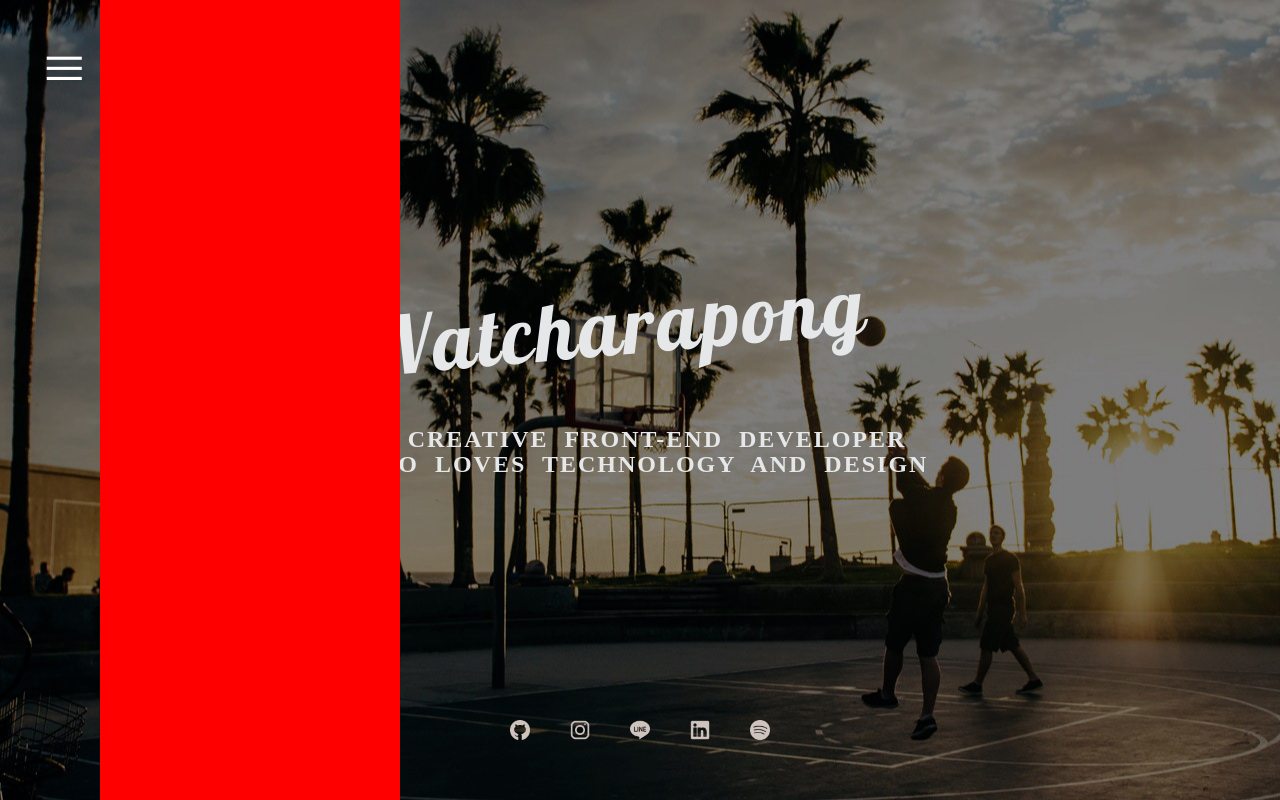
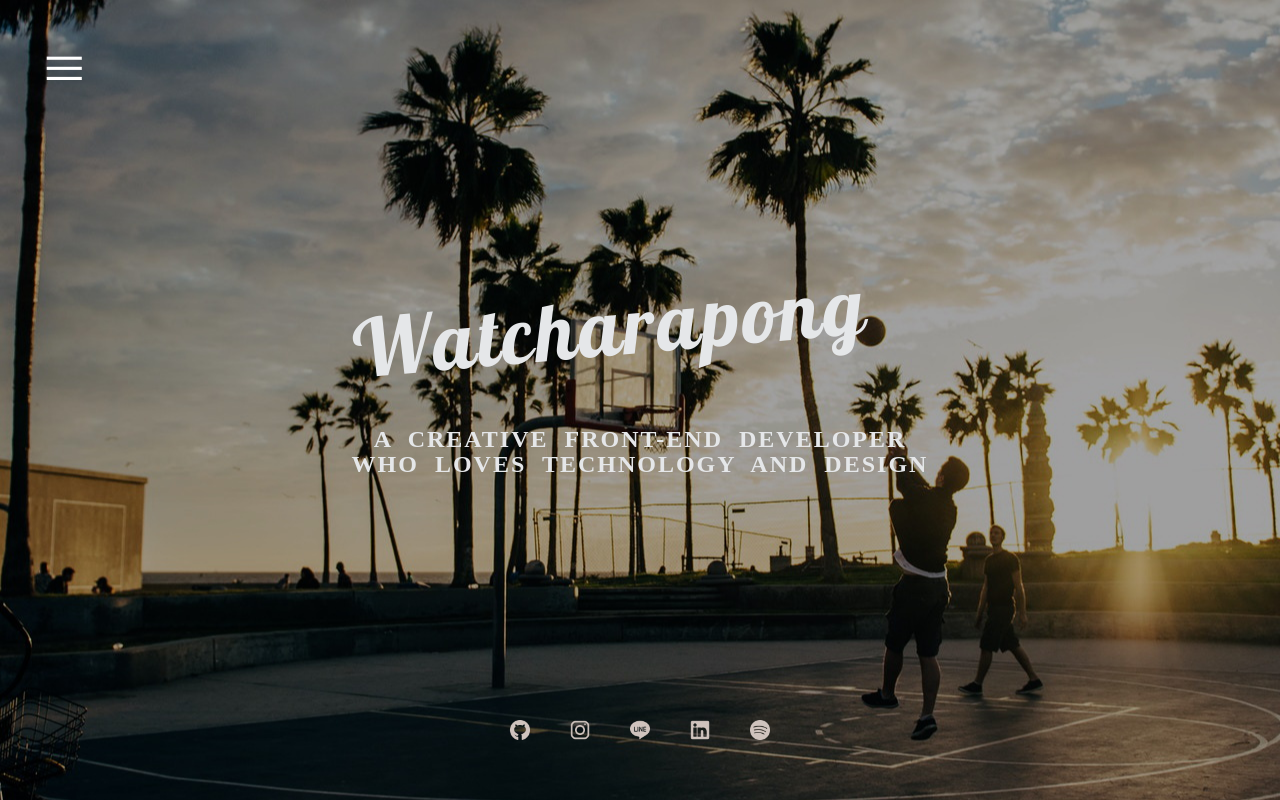
Before and after one commit to joepotibutr/me, a React (Create React App) app: page / in a window 1280 px wide. Built offline with nearby package versions, Linux system fonts and the light colour scheme; a web font is replaced by a local one.

Commit message:
Create half height sidebar navigation

```diff
--- a/package.json
+++ b/package.json
@@ -6,6 +6,7 @@
     "react": "^15.6.1",
     "react-addons-css-transition-group": "^15.6.0",
     "react-dom": "^15.6.1",
+    "react-router": "^4.1.2",
     "styled-components": "^2.1.2"
   },
   "devDependencies": {
--- a/src/App.style.js
+++ b/src/App.style.js
@@ -1,7 +1,7 @@
 import styled from 'styled-components'
 
 export const Background = styled.div`
-  background-image:url(${require('./assets/background-1.jpg')});
+  background-image:url(${require('./assets/background.jpg')});
   max-width:100%;
   height:100vh;
   background-position:center;
--- a/src/components/sidenav/sidenav.js
+++ b/src/components/sidenav/sidenav.js
@@ -1,5 +1,6 @@
 import React, { Component } from 'react';
-import { SidenavToggle , SidenavBar } from './sidenav.style';
+import { SidenavToggle , Sidebar , SidebarItem } from './sidenav.style';
+import { Flex } from '../../theme/grid';
 
 
 export default class SideNav extends Component {
@@ -17,9 +18,13 @@ export default class SideNav extends Component {
             <div>
 
                 <SidenavToggle  onClick={() => this.setState({ active:!this.state.active }) }>☰</SidenavToggle>
-
-                <SidenavBar active={this.state.active}/>
-
+                <Flex justify={'center'} align={'center'}>
+                    <Sidebar active={this.state.active}>
+                        <SidebarItem href="www.google.com" >About</SidebarItem>
+                        <SidebarItem href="www.google.com" >Projects</SidebarItem>
+                        <SidebarItem href="www.google.com" >Contact</SidebarItem>
+                    </Sidebar>
+                 </Flex>
             </div>
         );
     }
--- a/src/components/sidenav/sidenav.style.js
+++ b/src/components/sidenav/sidenav.style.js
@@ -2,6 +2,7 @@ import styled from 'styled-components';
 
 export const SidenavToggle = styled.span`
     cursor:pointer;
+    z-index:2;
     position:absolute;
     color:white;
     top:50px;
@@ -14,18 +15,27 @@ export const SidenavToggle = styled.span`
         }
 `
 
-export const SidenavBar = styled.div`
-        height: 100%;
-        width: ${props => props.active ? '200px':'300px'} ;
+export const Sidebar = styled.div`
+        height: ${props => props.active ? '50%':'0'} ;
+        width: 100%;
         position: fixed;
         z-index: 1;
-        margin-left:100px;
         top: 0;
         left: 0;
-        background-color: red;
+        background-color: #111;
         overflow-x: hidden;
         transition: 0.5s;
-        padding-top: 60px;
         text-align:center;
+`
+
+export const SidebarItem = styled.a`
+        padding:25px;
+        font-size: 25px;
+        color: #818181;
+        transition: 0.3s;
+        text-decoration:none;
+            &:hover{
+                color: #f1f1f1;
+            }
 
 `
--- a/src/theme/grid.js
+++ b/src/theme/grid.js
@@ -14,8 +14,6 @@ ${({ align }) => align && css `
             align-items : ${align} ;
 
         `}
-
-
 `
 export const Container = styled.div`
 padding-left: 120px;
```
Also changed, not shown: 1 other file (tests, documents, lock files or other folders). Lines whose indentation alone changed are shown as unchanged.
